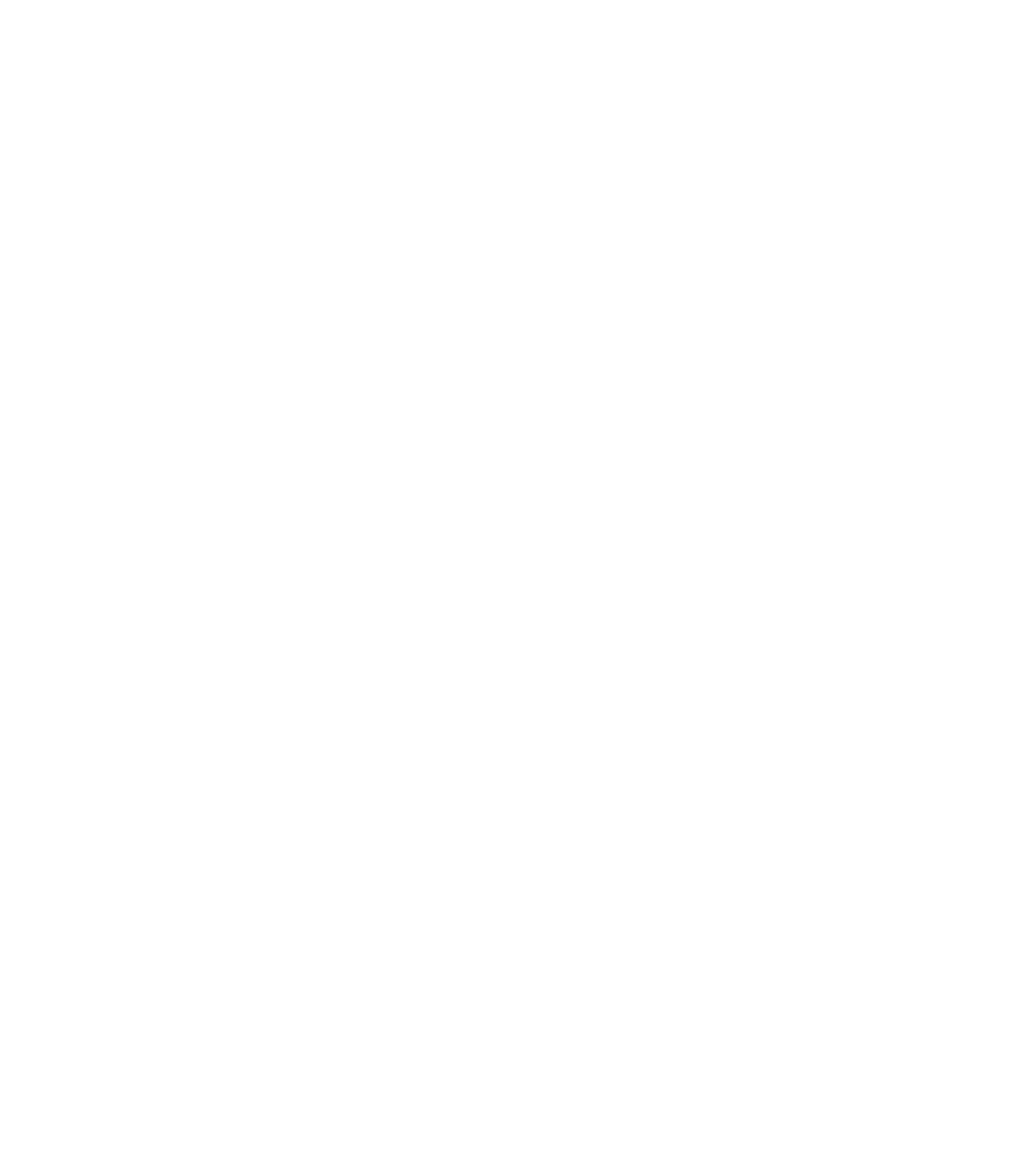
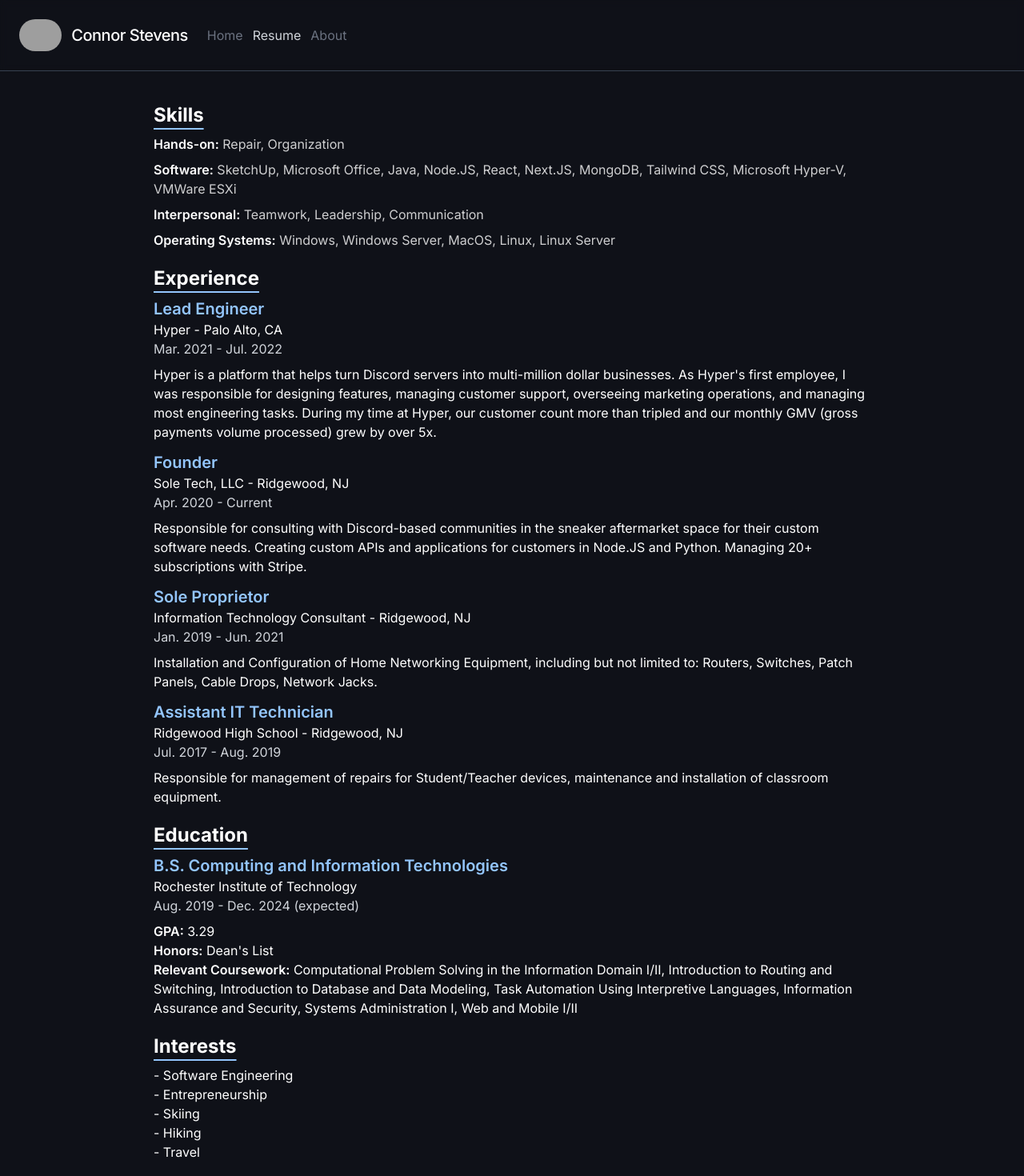
Before and after one commit to cnrstvns/cnrstvns.dev, a Next.js app: page /resume in a window 1280 px wide. Before the commit this address had no page. Shown: the top 1470 px of the page at 80% size. Before the commit the page ends 800 px from the top, so only its background shows below. Built offline with nearby package versions, Linux system fonts and the light colour scheme; grey boxes are pictures that could not be loaded.

Commit message:
Add resume

```diff
--- a/src/components/Navbar.js
+++ b/src/components/Navbar.js
@@ -30,6 +30,7 @@ export default function Navbar() {
       <div className={classNames('w-full block flex-grow lg:flex lg:items-center lg:w-auto', { hidden: !open })}>
         <div className="text-sm flex flex-col lg:flex-row lg:flex-grow text-white mt-4 lg:mt-0 space-y-1 lg:space-y-0 space-x-0 lg:space-x-3">
           <Link href="/" active={router.pathname === '/'}>Home</Link>
+          <Link href="/resume" active={router.pathname === '/resume'}>Resume</Link>
           <Link href="/about" active={router.pathname === '/about'}>About</Link>
         </div>
       </div>
--- a/src/pages/about.js
+++ b/src/pages/about.js
@@ -11,12 +11,12 @@ export default function About() {
       <div className="flex flex-col p-10 lg:flex-row min-h-screen bg-black items-start md:items-center justify-center space-y-10 lg:space-y-0 lg:space-x-10">
         <img className="max-h-[14rem] rounded-lg" src="/images/me.png" alt="me" />
         <div className="flex flex-col">
-          <div className="text-4xl md:text-5xl lg:text-6xl font-semibold text-white">Connor Stevens</div>
+          <div className="text-4xl md:text-5xl lg:text-6xl font-semibold text-white opacity-90 text-blue-300">Connor Stevens</div>
           <div className="text-gray-400 mt-1">
-            Software Engineer
+            Software Engineer / Student at RIT
           </div>
           <div className="text-gray-100 max-w-xl mt-4">
-            Not much going on at the moment.
+            Third year Computing and Information Technologies student at RIT with a passion for building software.
           </div>
           <div className="mt-4 space-x-2 lg:space-x-3 flex flex-wrap">
             <Link size="sm" href="https://github.com/connorstevens" external>
--- /dev/null
+++ b/src/pages/resume.js
@@ -0,0 +1,117 @@
+import * as React from 'react';
+
+import Head from '../components/Head';
+import Navbar from '../components/Navbar';
+import Footer from '../components/Footer';
+
+export default function About() {
+  return (
+    <>
+      <Head title="Resume | Connor Stevens" />
+      <Navbar />
+      <main className="flex flex-col pt-32 pb-10 min-h-screen px-6 lg:px-32 bg-black text-white">
+        <div className="max-w-4xl mx-auto space-y-5">
+          <div>
+            <div className="text-2xl font-bold mb-2 underline underline-offset-8 decoration-blue-300">Skills</div>
+            <div className="text-base mb-2">
+              <span className="font-semibold">Hands-on:</span>
+              {' '}
+              <span className="opacity-80">Repair, Organization</span>
+            </div>
+            <div className="text-base mb-2">
+              <span className="font-semibold">Software:</span>
+              {' '}
+              <span className="opacity-80">
+                SketchUp, Microsoft Office, Java, Node.JS, React, Next.JS, MongoDB, Tailwind CSS, Microsoft Hyper-V,
+                VMWare ESXi
+              </span>
+            </div>
+            <div className="text-base mb-2">
+              <span className="font-semibold">Interpersonal:</span>
+              {' '}
+              <span className="opacity-80">
+                Teamwork, Leadership, Communication
+              </span>
+            </div>
+            <div className="text-base mb-2">
+              <span className="font-semibold">Operating Systems:</span>
+              {' '}
+              <span className="opacity-80">
+                Windows, Windows Server, MacOS, Linux, Linux Server
+              </span>
+            </div>
+          </div>
+          <div>
+            <div className="text-2xl font-bold mb-2 underline underline-offset-8 decoration-blue-300">Experience</div>
+            <div className="space-y-3">
+              <div>
+                <div className="font-semibold text-xl text-blue-300">Lead Engineer</div>
+                <div className="text-base">Hyper - Palo Alto, CA</div>
+                <div className="text-base text-gray-300">Mar. 2021 - Jul. 2022</div>
+                <div className="text-base mt-2">
+                  <a className="hover:text-blue-300 hover:underline" href="https://hyper.co">Hyper</a>{' '}
+                  is a platform that helps turn Discord servers into multi-million dollar businesses. As Hyper's first employee,
+                  I was responsible for designing features, managing customer support, overseeing marketing operations, and managing most engineering tasks. During my time at Hyper, our customer count more than tripled and our monthly GMV (gross payments volume processed) grew by over 5x.
+                </div>
+              </div>
+              <div>
+                <div className="font-semibold text-xl text-blue-300">Founder</div>
+                <div className="text-base">Sole Tech, LLC - Ridgewood, NJ</div>
+                <div className="text-base text-gray-300">Apr. 2020 - Current</div>
+                <div className="text-base mt-2">Responsible for consulting with Discord-based communities in the sneaker aftermarket space for their custom software needs. Creating custom APIs and applications for customers in Node.JS and Python. Managing 20+ subscriptions with Stripe.</div>
+              </div>
+              <div>
+                <div className="font-semibold text-xl text-blue-300">Sole Proprietor</div>
+                <div className="text-base">Information Technology Consultant - Ridgewood, NJ</div>
+                <div className="text-base text-gray-300">Jan. 2019 - Jun. 2021</div>
+                <div className="text-base mt-2">Installation and Configuration of Home Networking Equipment, including but not limited to: Routers, Switches, Patch Panels, Cable Drops, Network Jacks.</div>
+              </div>
+              <div>
+                <div className="font-semibold text-xl text-blue-300">Assistant IT Technician</div>
+                <div className="text-base">Ridgewood High School - Ridgewood, NJ</div>
+                <div className="text-base text-gray-300">Jul. 2017 - Aug. 2019</div>
+                <div className="text-base mt-2">Responsible for management of repairs for Student/Teacher devices, maintenance and installation of classroom equipment.</div>
+              </div>
+            </div>
+          </div>
+          <div>
+            <div className="text-2xl font-bold mb-2 underline underline-offset-8 decoration-blue-300">Education</div>
+            <div className="font-semibold text-xl text-blue-300">B.S. Computing and Information Technologies</div>
+            <div className="text-base">Rochester Institute of Technology</div>
+            <div className="text-base text-gray-300">Aug. 2019 - Dec. 2024 (expected)</div>
+            <div className="text-base mt-2">
+              <span className="font-semibold">GPA:</span>
+              {' '}
+              3.29
+            </div>
+            <div className="text-base">
+              <span className="font-semibold">Honors:</span>
+              {' '}
+              Dean&apos;s List
+            </div>
+            <div className="text-base">
+              <span className="font-semibold">Relevant Coursework:</span>
+              {' '}
+              Computational Problem Solving in the Information Domain I/II,
+              Introduction to Routing and Switching,
+              Introduction to Database and Data Modeling,
+              Task Automation Using Interpretive Languages,
+              Information Assurance and Security,
+              Systems Administration I,
+              Web and Mobile I/II
+            </div>
+          </div>
+          <div>
+            <div className="text-2xl font-bold mb-2 underline underline-offset-8 decoration-blue-300">Interests</div>
+            <div className="text-base">- Software Engineering</div>
+            <div className="text-base">- Entrepreneurship</div>
+            <div className="text-base">- Skiing</div>
+            <div className="text-base">- Hiking</div>
+            <div className="text-base">- Travel</div>
+          </div>
+        </div>
+      </main>
+      <Footer />
+    </>
+  );
+}
```
